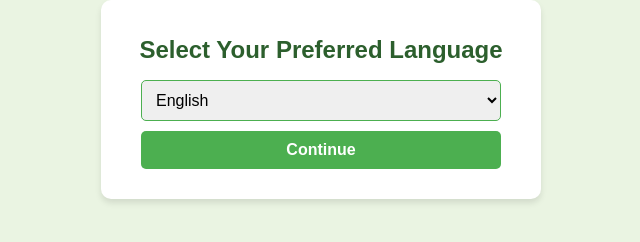
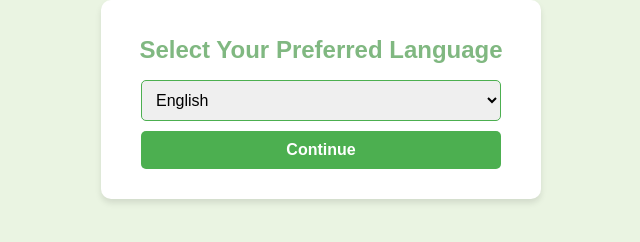
Before and after one commit to sammmmmyyyy/CropGuard_, a plain HTML site: page index.html in a window 1280 px wide. Shown: the whole page, without its empty margins (319-959 px from the left). Drawn offline with Linux system fonts and the light colour scheme.

```diff
--- a/style.css
+++ b/style.css
@@ -4,7 +4,7 @@
     padding: 0;
     text-align: center;
     background-color: #eaf4e2;
-    color: #2c5f2d;
+    color: #80b881;
 }
 
 .container {
```
Also changed, not shown: splash.html (+1 -1 lines).
